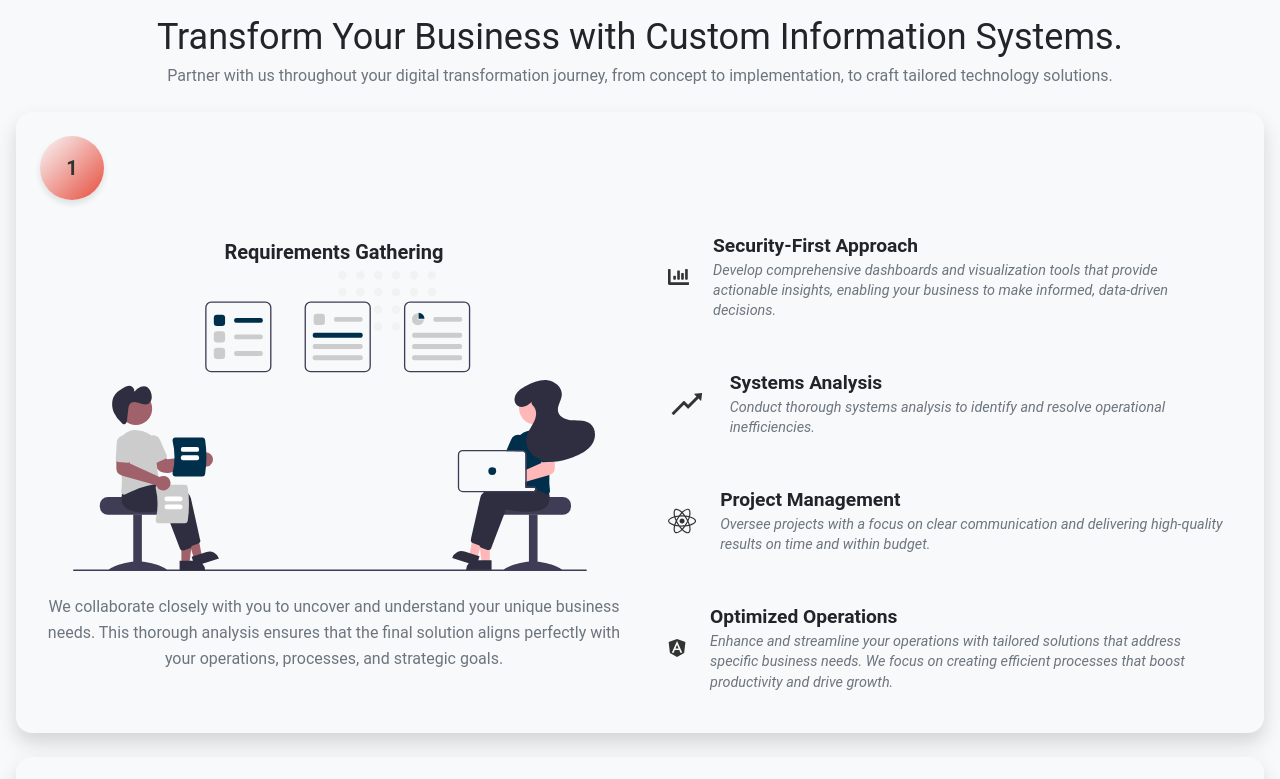
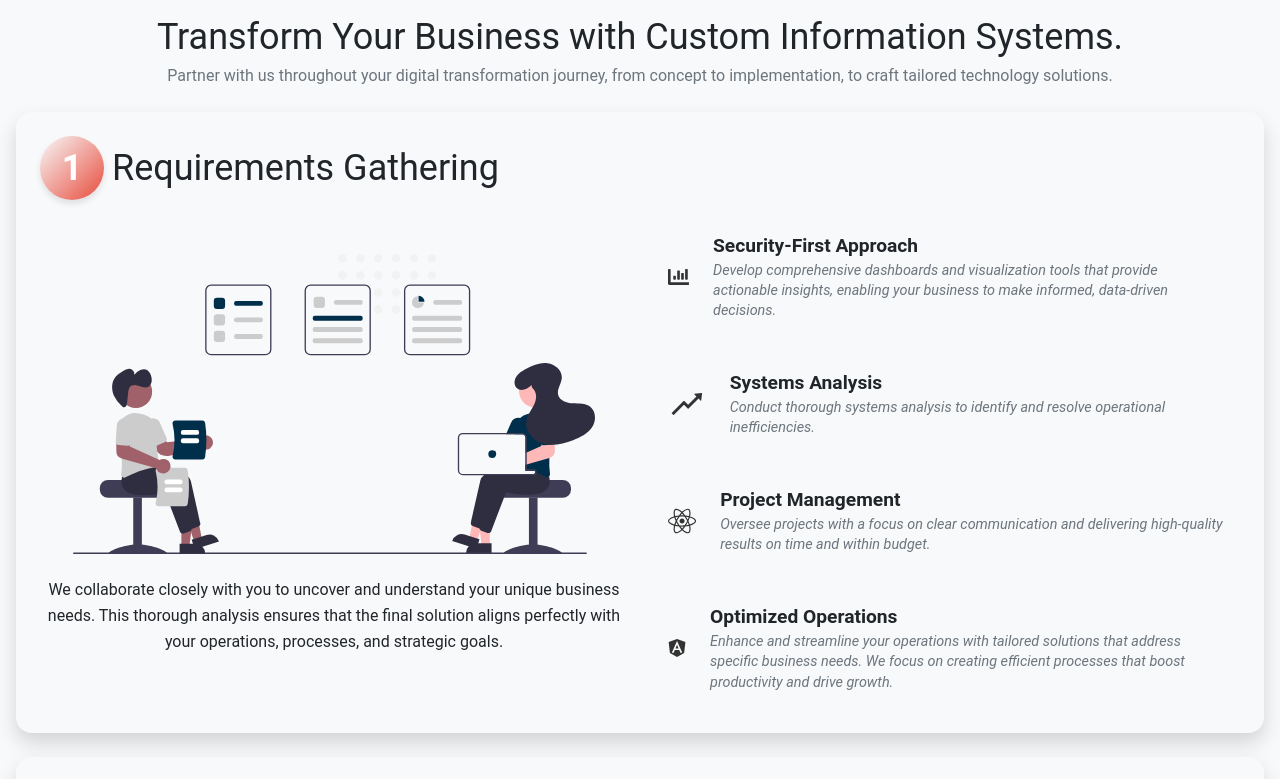
Before and after one commit to VijayKumar9389/Company-Website, a React (Vite) app: page / in a window 1280 px wide. Shown: the part 940-1719 px from the top of the page. Built offline with nearby package versions, Linux system fonts and the light colour scheme.

Commit message:
Fix contact btn

```diff
--- a/src/views/About/About.scss
+++ b/src/views/About/About.scss
@@ -71,11 +71,12 @@
     display: flex;
     align-items: center;
     justify-content: flex-start;
+    gap: $spacing-sm;
     margin-bottom: $spacing-md;
     width: 100%;
 
     h1 {
-      color: $primary-color;
+      color: $text-white;
       width: 4rem;
       height: 4rem;
       border-radius: 50%;
@@ -83,10 +84,20 @@
       display: flex;
       align-items: center;
       justify-content: center;
-      font-size: $font-size-large;
+      font-size: $font-size-heading;
       text-align: center;
+    }
 
+    h2 {
+      font-size: $font-size-heading;
+      font-weight: normal;
+      color: $text-primary;
+    }
 
+    @media screen and (max-width: $breakpoint-sm) {
+      flex-direction: column;
+      align-items: center;
+      text-align: center;
     }
   }
 
@@ -110,15 +121,11 @@
         margin-bottom: $spacing-md;
       }
 
-      h2 {
-        font-size: $font-size-large;
-        color: $text-primary;
-        margin-bottom: $spacing-xs;
-      }
+
 
       p {
         font-size: $font-size-base;
-        color: $text-secondary;
+        color: $text-primary;
         line-height: $line-height-base;
       }
     }
--- a/src/views/About/About.tsx
+++ b/src/views/About/About.tsx
@@ -187,10 +187,10 @@ const About = () => {
                     <div className="competency-card" data-aos="fade-up" data-aos-delay={competency.delay} key={index}>
                         <div className="card-header">
                             <h1>{index + 1}</h1>
+                            <h2>{competency.title}</h2>
                         </div>
                         <div className="card-body">
-                            <div className="card-info">
-                                <h2>{competency.title}</h2>
+                        <div className="card-info">
                                 <img src={competency.img} alt={competency.alt} className="competency-icon" />
                                 <p>{competency.description}</p>
                             </div>
--- a/src/views/Contact/Contact.scss
+++ b/src/views/Contact/Contact.scss
@@ -75,6 +75,7 @@
     align-items: center;
     justify-content: center;
     gap: $spacing-xs;
+    width: fit-content;
 
     // Enhanced shadow for depth
     box-shadow: $shadow-small;
--- a/src/views/Results/Results.scss
+++ b/src/views/Results/Results.scss
@@ -5,13 +5,12 @@
   width: 100%;
   max-width: $breakpoint-lg; // Use the large breakpoint variable for max-width
   margin: 0 auto;
-  padding: $spacing-lg; // Add padding for better spacing around the section
 }
 
 // Wrapper for skill cards
 .skills-wrapper {
   display: grid;
-  grid-template-columns: repeat(auto-fill, minmax(250px, 1fr)); // Adjusted min-width for better responsiveness
+  grid-template-columns: repeat(auto-fill, minmax(300px, 1fr)); // Adjusted min-width for better responsiveness
   gap: $spacing-lg;
   margin-bottom: $spacing-xl;
 
@@ -24,10 +23,15 @@
     text-align: center;
     border-top: 1px solid $border-color;
 
+    @media (min-width: $breakpoint-lg) {
+      &:first-child {
+        border-top: none;
+      }
+    }
+
     .skill-icon {
       font-size: 4rem; // Larger icon for emphasis
       color: $primary-color;
-      margin-bottom: $spacing-md;
       transition: color $transition-duration ease; // Smooth color transition
     }
 
```
